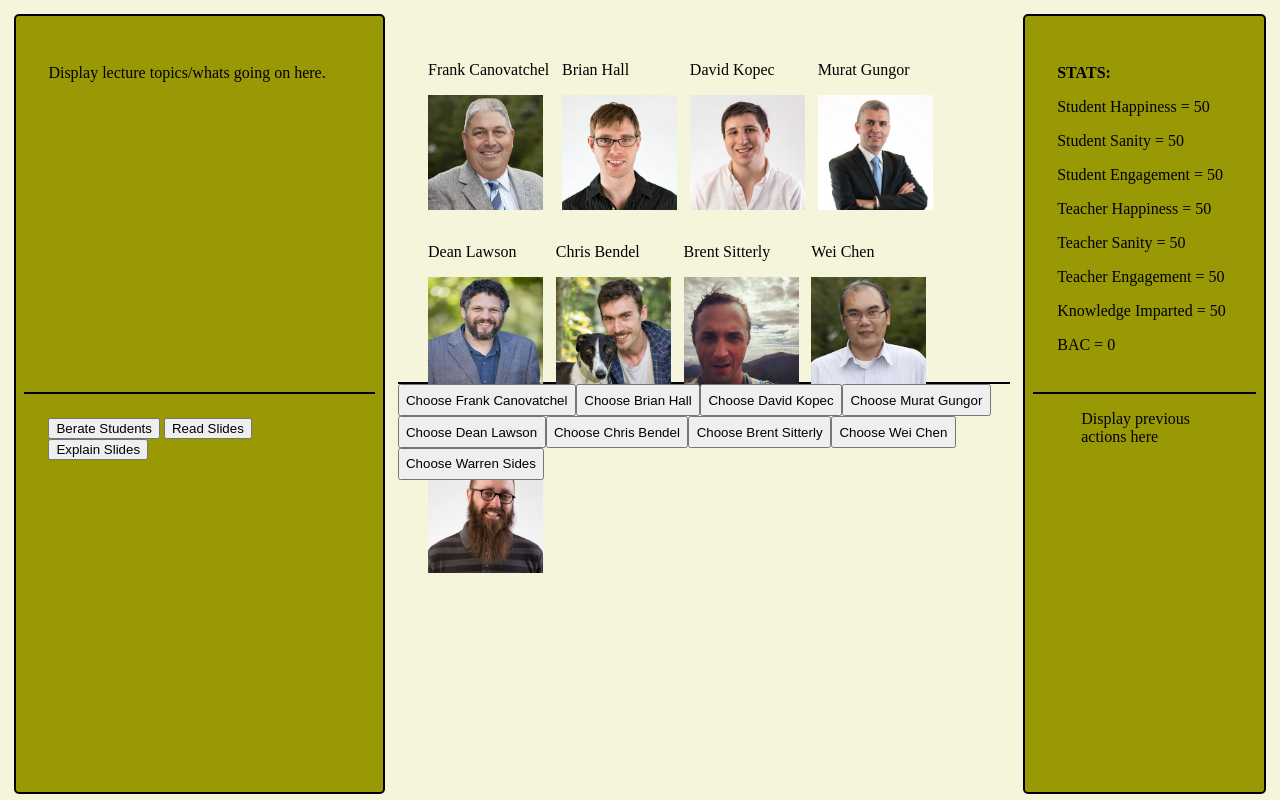
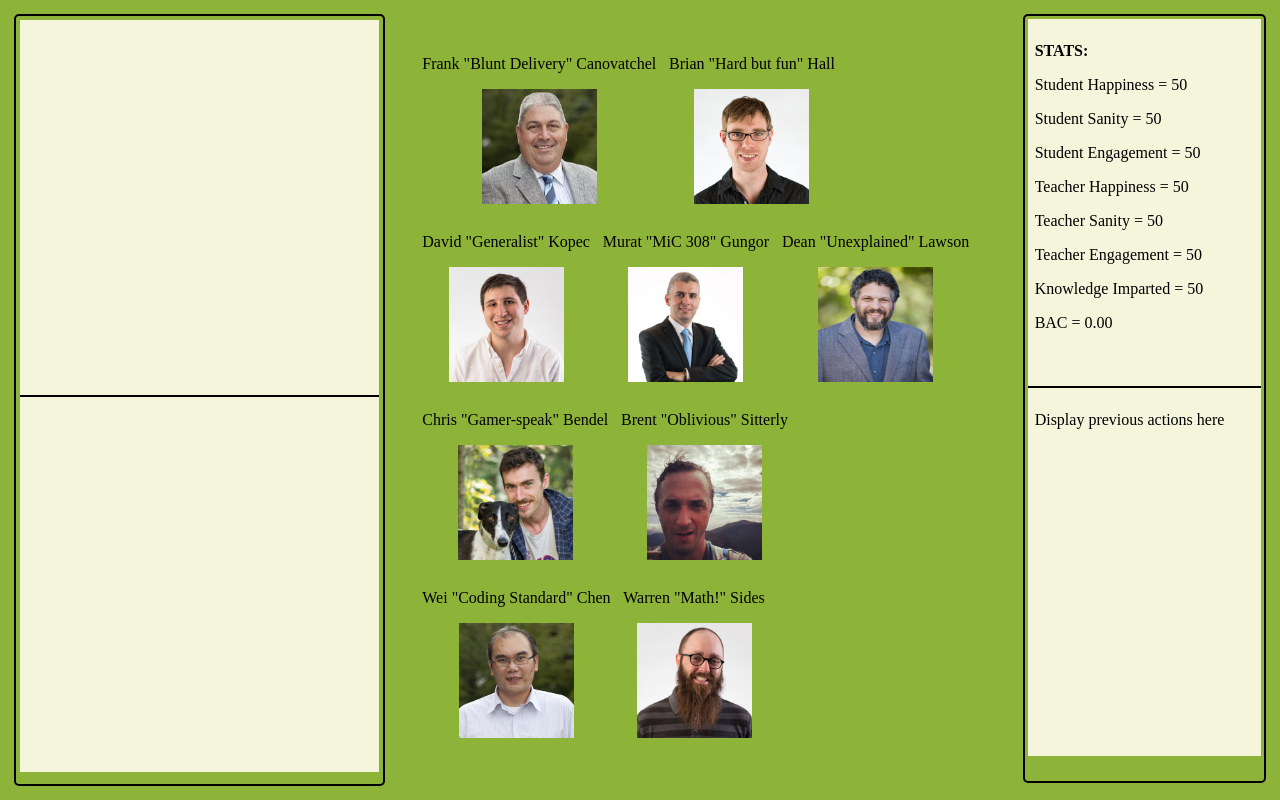
Before and after one commit to PointlessVenture/ScrummyMeals, a website with bundled scripts: page public/index.html in a window 1280 px wide. Built offline with nearby package versions, Linux system fonts and the light colour scheme.

Commit message:
added scene setting

```diff
--- a/public/chooseProfessor.css
+++ /dev/null
@@ -1,20 +0,0 @@
-#textBox {
-    display: flex;
-    flex-wrap: wrap;
-}
-
-#chooseProfessor {
-    text-align: center;
-    border: 1px solid black;
-    width: 100%;
-}
-
-.professorImages {
-    flex-direction: row;
-    padding: 0.5vw;
-}
-
-.professorImages > img {
-    height: 115px;
-    width: 115px;
-}
--- a/public/index.html
+++ b/public/index.html
@@ -15,19 +15,13 @@
     <div id="gameboard">
         <div id="left">
             <div class="box" id="leftItems">
-                <div id="topic">
-                    <p>Display lecture topics/whats going on here.</p>
-                </div>
-                <div id="buttons">
-                    <button onClick=handleAction(berate)>Berate Students</button>
-                    <button onClick=handleAction(readSlides)>Read Slides</button>
-                    <button onClick=handleAction(explain)>Explain Slides</button>
-                </div>
+                <div id="topic"></div>
+                <div id="buttons"></div>
             </div>
         </div>
         <div id="middle">
-            <div id="textBox"></div>
-            <div id="teacherButtons"></div>
+            <div id="topTextBox"></div>
+            <div id="bottomTextBox"></div>
         </div>
         <div id="right">
             <div class="box" id="rightItems">
@@ -35,9 +29,9 @@
                     <p ><strong>STATS:</strong></p>
                     <div id="stats">
                 </div>
-                <div id="previous">
-                    <p>Display previous actions here</p>
-                </div>
+            </div>
+            <div id="previous">
+                <p>Display previous actions here</p>
             </div>
         </div>
     </div>
--- a/public/index.js
+++ b/public/index.js
@@ -7,13 +7,15 @@
 
 import Resources from "./modules/resources.mjs"
 import Character from "./modules/character.mjs"
-import { StudentDecentQuestion } from "./modules/scenarios.mjs";
+export {berate, readSlides, skimSlides, explain, explainSlides, reiterate, readNotes, helpStudents, relax,
+    drink, allowAnyone, assignGroups, splitClass} from "./modules/actions.mjs";
+import {StudentDecentQuestion, StandardLecture, LullMoment} from "./modules/scenarios.mjs";
 
-//move both of these to game loop once we finalize it
-//Example gamestats
+
+//Default Gamestate
 let gameStats = new Resources(50);
+
 // Character Choices
-
 const teachers = [];
 teachers.push(new Character("Frank Canovatchel","./images/canovatchel_frank.jpg",  "Blunt Delivery", -1));
 teachers.push(new Character("Brian Hall","./images/hall_brian.jpg", "Hard but fun", 1.2, 1, 0.8));
@@ -25,26 +27,56 @@ teachers.push(new Character("Brent Sitterly","./images/Brent_Sitterly.jfif", "Ob
 teachers.push(new Character("Wei Chen","./images/chen_wei.jpg", "Coding Standard", 1, 1.5, 0.5));
 teachers.push(new Character("Warren Sides","./images/WarrenSides.jpg", "Math!", 1, 1, 1.5, 1, 1, 1, 0.75));
 
+const sceneList = [StudentDecentQuestion, StandardLecture, LullMoment];
+
 //Current Character
-var currentProffessor = teachers[1];
+var currentProffessor;
+
+const getRandomInt = (max) => {
+    return Math.floor(Math.random() * max);
+}
 
 //Handles the onclick events from the button
 const handleAction = (action) => {
     action(gameStats, currentProffessor);
     loadStats();
-}
-
-const handleScenario = (action) => {
-    action(gameStats, frank)
-    loadStats();
-    //Choose Randomly from the list of Scenarios, eventually.
-    newScenario = StudentDecentQuestion
-    //Get text and available actions.
+    SetScene(sceneList[getRandomInt(sceneList.length)])
 }
 
 const changeProffessor = (proffessor) => {
     //action(gameStats, currentProffessor)
     currentProffessor = proffessor;
+    var fname = proffessor.name.split(' ')[0];
+    var lname = proffessor.name.split(' ')[1];
+    document.getElementById("middle").innerHTML =
+        "<link rel='stylesheet' href='./styling/game.css'>"
+        + `<div class='box' id='middleItems'><div id='topTextBox'><p>Playing as ${fname} "${proffessor.abilityName}" ${lname}</p></div>`
+        + "<div id='bgImage'><button onClick=loadTeachers()>Change Teacher</div></div>"
+
+    //set random scene
+    SetScene();
+}
+
+const SetScene = () => {
+    var randInt = getRandomInt(sceneList.length);
+    var scenario = sceneList[randInt];
+
+    var scene = document.getElementById('topic');
+    var buttons = document.getElementById('buttons');
+
+    scene.innerHTML = "<p>Scene:</p>" + scenario.scene;
+    buttons.innerHTML = "<p>Actions:</p>";
+    for(let i = 0; i < scenario.options.length; i++) {
+        var option = scenario.options[i];
+        buttons.innerHTML +=
+            `<button onClick=handleAction(${option});handleOutputs(${randInt},${i})>${option}</button>`;
+    }
+}
+
+const handleOutputs = (scene, choice) => {
+    var textBox = document.getElementById("topTextBox");
+    var outputs = sceneList[scene].optionOutputs[choice]
+    textBox.innerHTML = `<p>Playing as ${currentProffessor.name}` + `<p>${outputs[getRandomInt(outputs.length)]}</p>`;
 }
 
 //Function to refresh stats
@@ -52,43 +84,43 @@ const changeProffessor = (proffessor) => {
 const loadStats = () => {
     let stats = document.getElementById("stats");
     stats.innerHTML =
-          "<p id='sHap'>Student Happiness = " + gameStats.StudentHappiness + "</p>"
-        + "<p id='sSan'>Student Sanity = " + gameStats.StudentSanity + "</p>"
-        + "<p id='sEng'>Student Engagement = " + gameStats.StudentEngagement + "</p>"
-        + "<p id='tHap'>Teacher Happiness = " + gameStats.TeacherHappiness + "</p>"
-        + "<p id='tSan'>Teacher Sanity = " + gameStats.TeacherSanity + "</p>"
-        + "<p id='tEng'>Teacher Engagement = " + gameStats.TeacherEngagement + "</p>"
-        + "<p id='kI'>Knowledge Imparted = " + gameStats.KnowledgeImparted + "</p>"
-        + "<p id='BAC'>BAC = " + gameStats.BloodAlchoholContent + "</p>";
+          "<p id='sHap'>Student Happiness = " + parseFloat(gameStats.StudentHappiness).toFixed(0) + "</p>"
+        + "<p id='sSan'>Student Sanity = " + parseFloat(gameStats.StudentSanity).toFixed(0) + "</p>"
+        + "<p id='sEng'>Student Engagement = " + parseFloat(gameStats.StudentEngagement).toFixed(0) + "</p>"
+        + "<p id='tHap'>Teacher Happiness = " + parseFloat(gameStats.TeacherHappiness).toFixed(0) + "</p>"
+        + "<p id='tSan'>Teacher Sanity = " + parseFloat(gameStats.TeacherSanity).toFixed(0) + "</p>"
+        + "<p id='tEng'>Teacher Engagement = " + parseFloat(gameStats.TeacherEngagement).toFixed(0) + "</p>"
+        + "<p id='kI'>Knowledge Imparted = " + parseFloat(gameStats.KnowledgeImparted).toFixed(0) + "</p>"
+        + "<p id='BAC'>BAC = " + parseFloat(gameStats.BloodAlchoholContent).toFixed(2) + "</p>";
 }
 
 const loadTeachers = () => {
-    let textbox = document.getElementById('textBox');
+    let textbox = document.getElementById("topTextBox");
+    textbox.innerHTML = "";
 
-    var children = "<link rel='stylesheet' href='chooseProfessor.css'>";
+    var stylesheet = document.createElement('link');
+    stylesheet.setAttribute('rel', 'stylesheet');
+    stylesheet.setAttribute('href', './styling/chooseProfessor.css')
+    textbox.prepend(stylesheet);
 
     for(let teacher of teachers) {
-        children += "<div class='professorImages'><p>"
-        + teacher.name + "</p><img src='" + teacher.image
-        + "' alt='" + teacher.abilityName + "'></div>"
+        var fName = teacher.name.split(' ')[0];
+        var lName = teacher.name.split(' ')[1];
+
+        var object = document.createElement("div");
+        object.setAttribute('class', 'professorImages');
+
+        object.innerHTML ="<p>" + fName + ' "' + teacher.abilityName + '" ' + lName
+        + "</p><img src='" + teacher.image
+        + "' alt='" + teacher.abilityName + "'>" + "</div>";
+
+        object.onclick = function () {
+            changeProffessor(teacher);
+        }
+
+        textbox.append(object);
     }
-
-    textbox.innerHTML = children;
-    loadProffessorButtons();
 }
-
-const loadProffessorButtons = () => {
-    let buttons = document.getElementById("teacherButtons");
-
-    var children = "<link rel='stylesheet' href='teacherButtons.css'>";;
-
-    for(let teacher of teachers) {
-        children += "<button onClick=changeProffessor('" + teacher.name.split(' ')[0] +"')>Choose " + teacher.name + "</button>";
-    }
-
-    buttons.innerHTML=children;
-}
-
 
 //loads stats when page loads
 window.addEventListener('DOMContentLoaded', (event) => {
@@ -97,5 +129,5 @@ window.addEventListener('DOMContentLoaded', (event) => {
 });
 
 window.handleAction = handleAction;
-window.handleScenario = handleScenario;
-window.changeProffessor = changeProffessor;
+window.handleOutputs = handleOutputs;
+window.loadTeachers = loadTeachers;
--- a/public/modules/scenarios.mjs
+++ b/public/modules/scenarios.mjs
@@ -1,10 +1,10 @@
 export default class Scenario
 {
-    constructor(Scene, Options, OptionOutputs)
+    constructor(scene, options, optionOutputs)
     {
-        this.Scene = Scene;
-        this.Options = Options;
-        this.OptionOutputs = OptionOutputs;
+        this.scene = scene;
+        this.options = options;
+        this.optionOutputs = optionOutputs;
     }
 }
 
--- a/public/style.css
+++ b/public/style.css
@@ -1,6 +1,6 @@
 body, html {
     height: 98vh;
-    background-color: beige;
+    background-color: #8eb339;
 }
 
 #gameboard {
@@ -16,7 +16,7 @@ body, html {
 
 #left, #right {
     flex-grow: 1;
-    padding: 0.5vw;
+    padding: 0.5%;
 }
 
 #right {
@@ -37,31 +37,42 @@ body, html {
     min-height: 95vh;
     max-height: 98vh;
     border: 2px solid black;
-    background-color: #999906;
+    background-color: #8eb339;
 }
 
-#topic, #buttons, #statbox, #previous{
-    padding: 3vh;
-    height: 40vh;
+#topic, #buttons, #statbox, #previous {
+    padding: 3%;
+    height: 46.5%;
+    overflow: auto;
+    background-color: beige;
 }
 
-#textBox {
+#topTextBox {
     height: 40vh;
-    padding: 3vh;
+    padding: 3%;
+    display: flex;
+    flex-direction: row;
+    flex-wrap: wrap;
 }
 
-#bgImage {
+#bottomTextBox {
     height: 49vh;
     width: auto;
-    background-image: url("./images/room2.JPG");
-    background-size: 100% 100%;
 }
 
-#topic, #statbox, #textBox {
+#topic, #statbox {
     border-bottom: 2px solid black;
+}
+
+#topic, #buttons {
+    font-size: 2em;
 }
 
 .box {
     border-radius: 5px;
-    padding: 1vh;
+    padding: 1%;
 }
+
+#previous {
+    vertical-align: text-bottom;
+}
--- /dev/null
+++ b/public/styling/chooseProfessor.css
@@ -0,0 +1,19 @@
+.professorImages {
+    padding: 0.5vw;
+
+    display: flex;
+    flex-direction: column;
+    width: fit-content;
+}
+
+p {
+    font-size: medium;
+}
+
+.professorImages > img {
+    height: 115px;
+    width: 115px;
+    margin-left: auto;
+    margin-right: auto;
+    display: block;
+}
--- /dev/null
+++ b/public/styling/game.css
@@ -0,0 +1,28 @@
+#middleItems {
+    min-height: 95vh;
+    max-height: 98vh;
+    border: 2px solid black;
+    background-color: #8eb339;
+}
+
+.box {
+    border-radius: 5px;
+    padding: 1vh;
+}
+
+#topTextBox {
+    height: 42vh;
+    padding: 3vh;
+    text-align: center;
+    border-bottom: 2px solid black;
+    background-color: beige;
+    font-size: 2em;
+}
+
+#bgImage {
+    background-image: url("../images/room2.JPG");
+    background-size: 100%;
+    height: 50%;
+    width: 100%;
+
+}
```
Also changed, not shown: public/styling/teacherButtons.css (renamed from public/teacherButtons.css), 1 other file.
